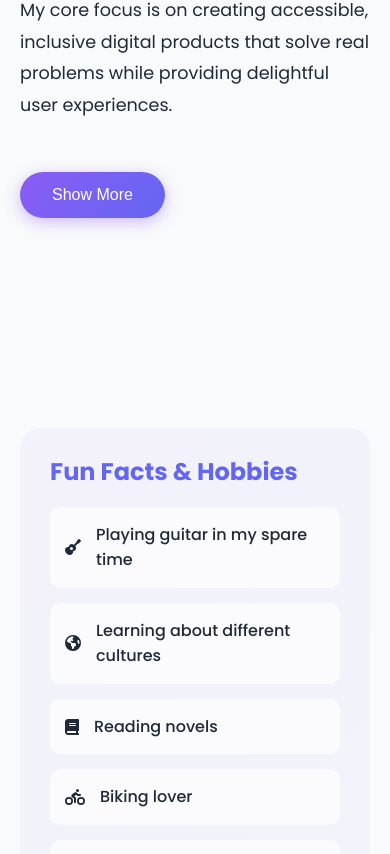
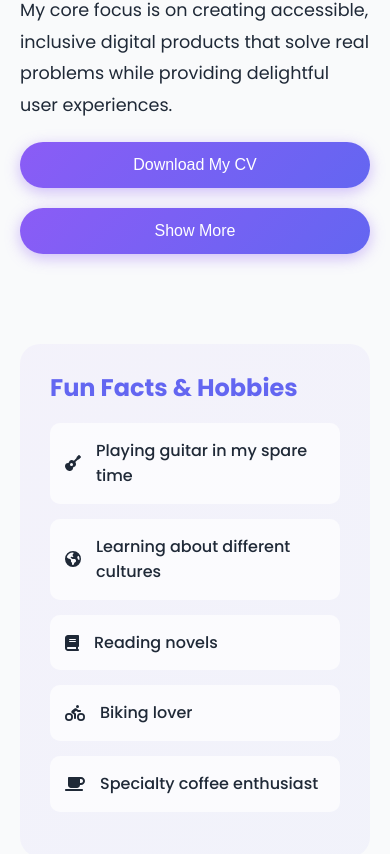
Before and after one commit to muzhiwa/react-portfolio, a React (Create React App) app: page /about in a window 390 px wide. Shown: the part 1170-2024 px from the top of the page. Built offline with nearby package versions, Linux system fonts and the light colour scheme.

Commit message:
added my cv

```diff
--- a/src/components/About.jsx
+++ b/src/components/About.jsx
@@ -1,4 +1,3 @@
-
 import React from "react";
 import "../styles/About.css";
 import { FontAwesomeIcon } from "@fortawesome/react-fontawesome";
@@ -51,8 +50,15 @@ const About = ({ showMore, toggleShowMore }) => {
               </p>
             </>
           )}
-
-          <button onClick={toggleShowMore} className="toggle-btn">
+          <a href="/cv.pdf" download="Muzhda_Wafa_CV.pdf" className="cv-link">
+            <button className="cv-btn">Download My CV</button>
+          </a>
+          <button
+            onClick={toggleShowMore}
+            aria-expanded={showMore}
+            aria-controls="moreContent"
+            className="toggle-btn"
+          >
             {showMore ? "Show Less" : "Show More"}
           </button>
         </div>
--- a/src/styles/About.css
+++ b/src/styles/About.css
@@ -48,6 +48,8 @@ h2 {
 
 .hobbies {
   list-style: none;
+  margin: 0;
+  padding: 0;
 }
 
 .hobbies li {
@@ -76,9 +78,8 @@ h2 {
   background: rgba(31, 41, 55, 0.8);
 }
 
-.toggle-btn {
-  margin-top: 30px;
-  margin-bottom: 80px;
+.toggle-btn,
+.cv-btn {
   padding: 14px 32px;
   border-radius: 50px;
   font-weight: 500;
@@ -89,6 +90,17 @@ h2 {
   transition: all 0.3s;
   font-size: 1rem;
   box-shadow: 0 4px 15px rgba(139, 92, 246, 0.4);
+  display: block;
+  margin-top: 20px;
+  width: 100%;
+}
+
+.toggle-btn {
+  margin-bottom: 80px;
+}
+
+.cv-link {
+  text-decoration: none;
 }
 
 .toggle-btn:hover {
@@ -99,9 +111,14 @@ h2 {
 @media (max-width: 992px) {
   .about-content {
     flex-direction: column;
+    align-items: center;
   }
 
+  .toggle-btn {
+    margin-bottom: 0;
+  }
   .hobbies-section {
-    margin-top: 40px;
+    margin-top: 0;
+    width: 100%;
   }
 }
```
Also changed, not shown: 1 other file (tests, documents, lock files or other folders).
